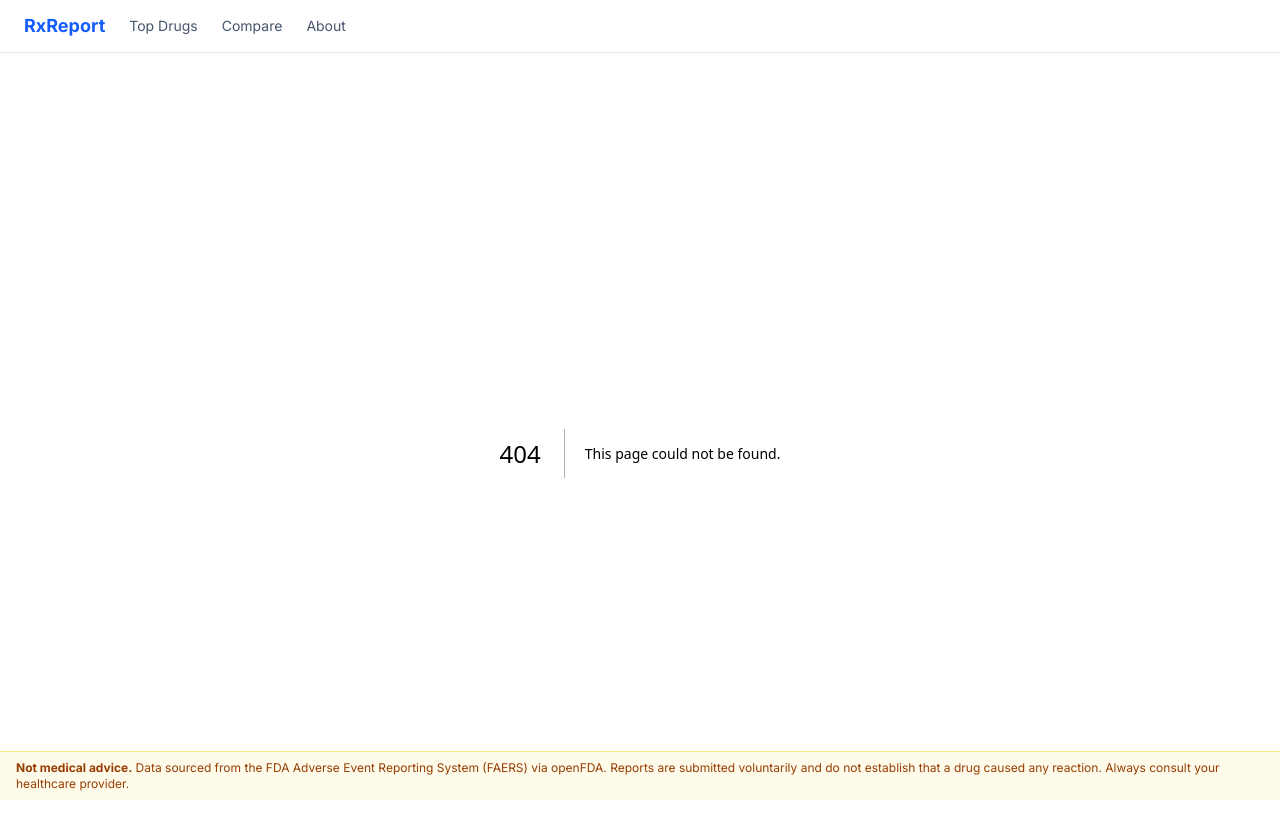
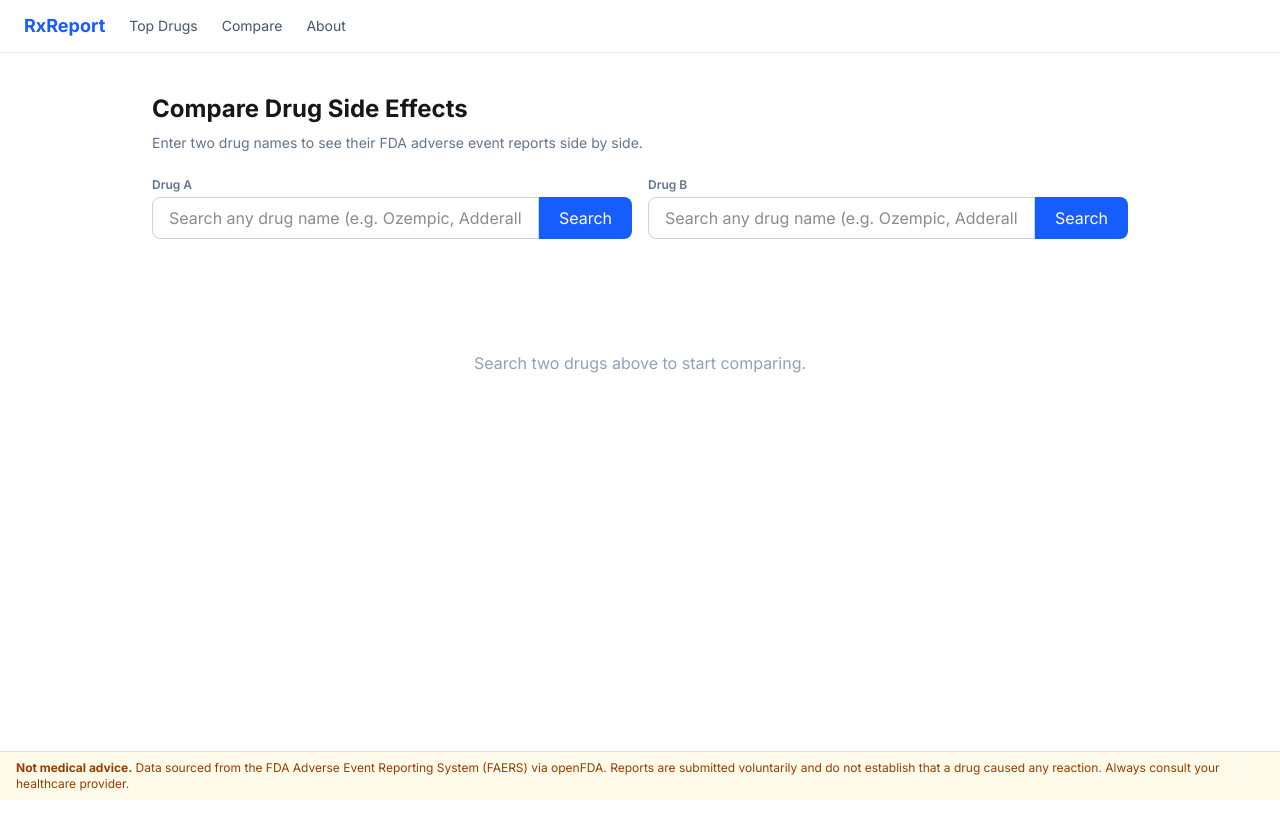
Before and after one commit to r1chc/rxreport, a Next.js app: page /compare in a window 1280 px wide. Before the commit this address had no page. Shown: the top 838 px of the page. After the commit the page ends 800 px from the top, so only its background shows below. Built offline with nearby package versions, Linux system fonts and the light colour scheme.

Commit message:
feat: add compare page with side-by-side drug data

```diff
--- /dev/null
+++ b/src/app/compare/page.tsx
@@ -0,0 +1,68 @@
+import type { Metadata } from 'next'
+import { fetchDrugReport } from '@/lib/fda'
+import { unslugify } from '@/lib/drug-list'
+import DrugSearchBar from '@/components/DrugSearchBar'
+import AdSlot from '@/components/AdSlot'
+import DrugComparison from '@/components/DrugComparison'
+
+interface Props {
+  searchParams: Promise<{ a?: string; b?: string }>
+}
+
+export async function generateMetadata({ searchParams }: Props): Promise<Metadata> {
+  const { a, b } = await searchParams
+  if (a && b) {
+    return {
+      title: `${unslugify(a)} vs ${unslugify(b)} Side Effects`,
+      description: `Compare FDA adverse event reports for ${unslugify(a)} and ${unslugify(b)}.`,
+    }
+  }
+  return {
+    title: 'Compare Drug Side Effects',
+    description: 'Side-by-side comparison of FDA adverse event data for two drugs.',
+  }
+}
+
+export default async function ComparePage({ searchParams }: Props) {
+  const { a: slugA, b: slugB } = await searchParams
+
+  let reportA = null
+  let reportB = null
+
+  if (slugA) {
+    try { reportA = await fetchDrugReport(unslugify(slugA)) } catch {}
+  }
+  if (slugB) {
+    try { reportB = await fetchDrugReport(unslugify(slugB)) } catch {}
+  }
+
+  return (
+    <div className="max-w-5xl mx-auto px-6 py-10">
+      <h1 className="text-2xl font-bold mb-2">Compare Drug Side Effects</h1>
+      <p className="text-slate-500 mb-6 text-sm">
+        Enter two drug names to see their FDA adverse event reports side by side.
+      </p>
+
+      <div className="flex gap-4 mb-8 flex-wrap">
+        <div className="flex-1">
+          <label className="block text-xs font-semibold text-slate-500 mb-1">Drug A</label>
+          <DrugSearchBar initialValue={slugA ?? ''} />
+        </div>
+        <div className="flex-1">
+          <label className="block text-xs font-semibold text-slate-500 mb-1">Drug B</label>
+          <DrugSearchBar initialValue={slugB ?? ''} />
+        </div>
+      </div>
+
+      {reportA && reportB ? (
+        <DrugComparison reportA={reportA} reportB={reportB} />
+      ) : (
+        <div className="text-center py-20 text-slate-400">
+          Search two drugs above to start comparing.
+        </div>
+      )}
+
+      <AdSlot slot="5566778899" format="leaderboard" className="mt-10" />
+    </div>
+  )
+}
--- /dev/null
+++ b/src/components/DrugComparison.tsx
@@ -0,0 +1,39 @@
+'use client'
+
+import dynamic from 'next/dynamic'
+import type { DrugReport } from '@/types/fda'
+import StatCard from '@/components/StatCard'
+
+const SideEffectsChart = dynamic(() => import('@/components/SideEffectsChart'), { ssr: false })
+const TrendChart = dynamic(() => import('@/components/TrendChart'), { ssr: false })
+
+function DrugColumn({ report }: { report: DrugReport }) {
+  const displayName = report.name
+    .split(' ')
+    .map((w) => w.charAt(0).toUpperCase() + w.slice(1).toLowerCase())
+    .join(' ')
+  return (
+    <div className="flex-1 min-w-0">
+      <h2 className="text-xl font-bold mb-1">{displayName}</h2>
+      <p className="text-slate-400 text-sm mb-4">{report.totalReports.toLocaleString()} FDA reports</p>
+      <div className="flex flex-col gap-4 mb-6">
+        <StatCard label="Total Reports" value={report.totalReports} />
+        <StatCard label="Serious" value={report.seriousReports} variant="danger" />
+      </div>
+      <h3 className="text-sm font-semibold mb-2 text-slate-600">Top Side Effects</h3>
+      <SideEffectsChart data={report.topSideEffects} />
+      <h3 className="text-sm font-semibold mt-6 mb-2 text-slate-600">Reports Over Time</h3>
+      <TrendChart data={report.trend} />
+    </div>
+  )
+}
+
+export default function DrugComparison({ reportA, reportB }: { reportA: DrugReport; reportB: DrugReport }) {
+  return (
+    <div className="flex gap-8">
+      <DrugColumn report={reportA} />
+      <div className="w-px bg-slate-200 hidden md:block" />
+      <DrugColumn report={reportB} />
+    </div>
+  )
+}
```
